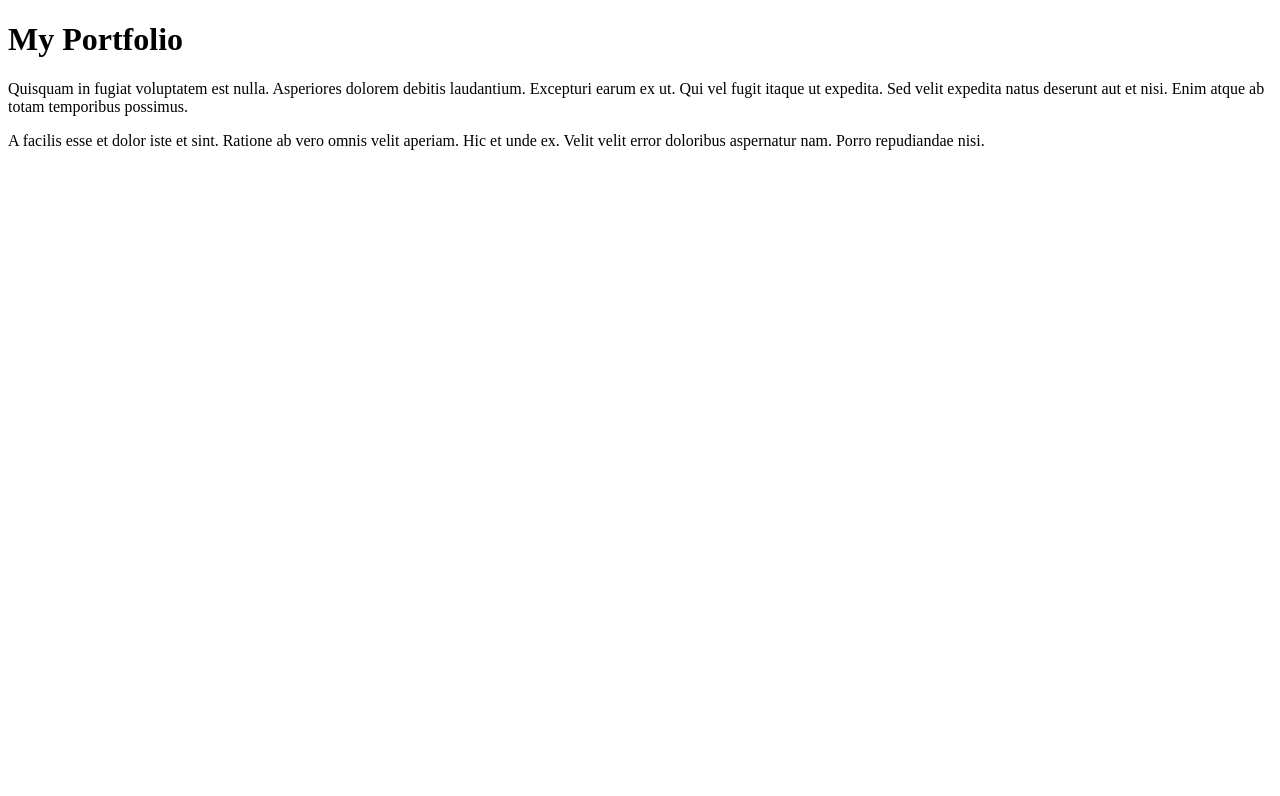
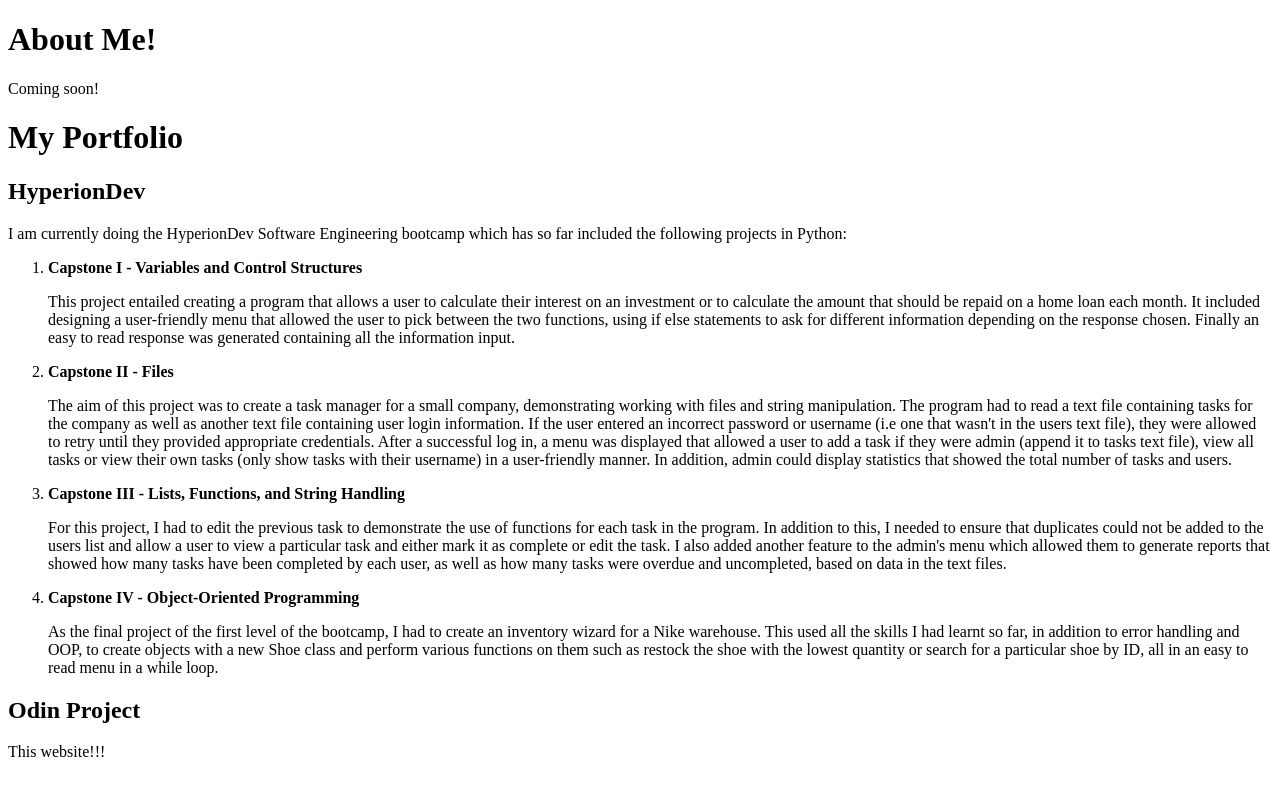
Before and after one commit to tnaccarato/portfolio-website, a plain HTML site: page index.html in a window 1280 px wide. Drawn offline with Linux system fonts and the light colour scheme.

Commit message:
Added info about HyperionDev projects

```diff
--- a/index.html
+++ b/index.html
@@ -2,19 +2,69 @@
 <html>
     <head>
         <meta charset="UTF-8">
-        <title>Tom Naccarato</title>
+        <title>Tom Naccarato's Portfolio</title>
     </head>
 
     <body>
+        <h1>About Me!</h1>
+        <p>Coming soon!</p>
+
+
         <h1>My Portfolio</h1>
 
-        <p>Quisquam in fugiat voluptatem est nulla. Asperiores dolorem debitis
-            laudantium. Excepturi earum ex ut. Qui vel fugit itaque ut expedita.
-            Sed velit expedita natus deserunt aut et nisi. Enim atque ab totam
-            temporibus possimus.</p>
+        <h2>HyperionDev</h2>
+        <p>I am currently doing the HyperionDev Software Engineering bootcamp
+            which has so far included the following projects in Python:
+        </p>
+        <ol>
+            <li><strong>Capstone I - Variables and Control Structures</strong></li>
+            <p> This project entailed creating a program that allows a user to
+                calculate their interest on an investment or to calculate the
+                amount that should be repaid on a home loan each month. It
+                included designing a user-friendly menu that allowed the user to
+                pick between the two functions, using if else statements to ask
+                for different information depending on the response chosen.
+                Finally an easy to read response was generated containing all
+                the information input.</p>
 
-        <p>A facilis esse et dolor iste et sint. Ratione ab vero omnis velit
-            aperiam. Hic et unde ex. Velit velit error doloribus aspernatur nam.
-            Porro repudiandae nisi.</p>
+            <li><strong>Capstone II - Files</strong></li>
+            <p> The aim of this project was to create a task manager for a small
+                company, demonstrating working with files and string manipulation.
+                The program had to read a text file containing tasks for the
+                company as well as another text file containing user login
+                information. If the user entered an incorrect password or
+                username (i.e one that wasn't in the users text file), they
+                were allowed to retry until they provided appropriate
+                credentials. After a successful log in, a menu was displayed
+                that allowed a user to add a task if they were admin
+                (append it to tasks text file), view all tasks or view their
+                own tasks (only show tasks with their username) in a
+                user-friendly manner. In addition, admin could display
+                statistics that showed the total number of tasks and users.</p>
+
+            <li><strong>Capstone III - Lists, Functions, and String Handling</strong></li>
+            <p>For this project, I had to edit the previous task to demonstrate
+                the use of functions for each task in the program. In addition
+                to this, I needed to ensure that duplicates could not be added
+                to the users list and allow a user to view a particular task and
+                either mark it as complete or edit the task. I also added
+                another feature to the admin's menu which allowed them to
+                generate reports that showed how many tasks have been completed
+                by each user, as well as how many tasks were overdue and
+                uncompleted, based on data in the text files.</p>
+
+            <li><strong>Capstone IV - Object-Oriented Programming</strong></li>
+            <p>As the final project of the first level of the bootcamp, I had to
+                create an inventory wizard for a Nike warehouse.
+                This used all the skills I had learnt so far, in addition to
+                error handling and OOP, to create objects with a new Shoe class
+                and perform various functions on them such as restock the shoe
+                with the lowest quantity or search for a particular shoe by ID,
+                all in an easy to read menu in a while loop.
+            </p>
+        </ol>
+
+        <h2>Odin Project</h2>
+        <p>This website!!!</p>
     </body>
 </html>
```
